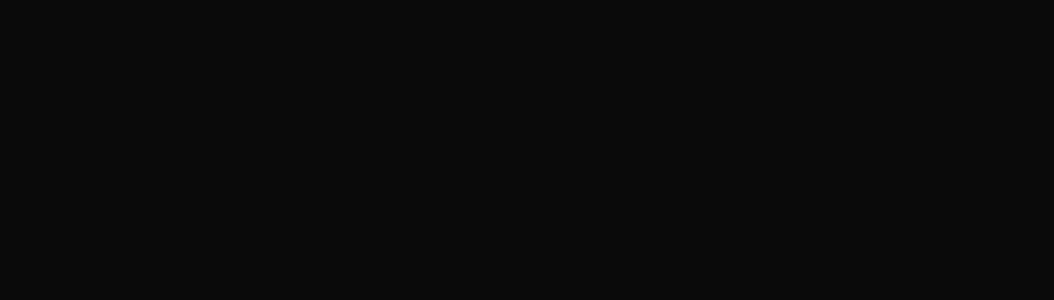
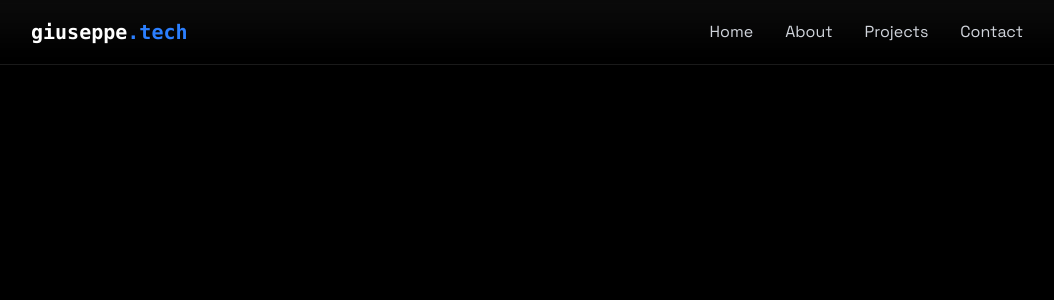
Before and after one commit to giuseppefilippin/Portfolio, a React (Vite) app: page / in a window 1280 px wide. Shown: the top 300 px of the page, without its empty margins (145-1199 px from the left). Built offline with nearby package versions, Linux system fonts and the light colour scheme.

Commit message:
creating navbar/mobileNavbar

```diff
--- a/src/App.jsx
+++ b/src/App.jsx
@@ -1,16 +1,27 @@
-import './App.css'
-import { LoadingScreen } from './components/LoadingScreen'
-import "./index.css"
-import { useState } from "react"
+import "./App.css";
+import { LoadingScreen } from "./components/LoadingScreen";
+import "./index.css";
+import { Navbar } from "./components/Navbar";
+import { MobileMenu } from "./components/MobileMenu";
+import { useState } from "react";
 
 function App() {
-  const [isLoaded, setIsLoaded] = useState(false)
+  const [isLoaded, setIsLoaded] = useState(false);
+  const [menuOpen, setMenuOpen] = useState(false);
 
   return (
     <>
-      {!isLoaded && <LoadingScreen onComplete={() => setIsLoaded(true)}/>}
+      {!isLoaded && <LoadingScreen onComplete={() => setIsLoaded(true)} />}
+      <div
+        className={`min-h-screen transition-opacity duration-700 ${
+          isLoaded ? "opacity-100" : "opacity-0"
+        } bg-black text-gray-100`}
+      >
+        <Navbar menuOpen={menuOpen} setMenuOpen={setMenuOpen} />
+        <MobileMenu menuOpen={menuOpen} setMenuOpen={setMenuOpen} />
+      </div>
     </>
-  )
+  );
 }
 
-export default App
+export default App;
--- /dev/null
+++ b/src/components/MobileMenu.jsx
@@ -0,0 +1,72 @@
+import { useEffect } from "react";
+
+export const MobileMenu = ({ menuOpen, setMenuOpen }) => {
+  return (
+    <div
+      className={`fixed top-0 left-0 w-full bg-[rgba(10,10,10,0.8)] z-40 flex flex-col items-center justify-center
+                     transition-all duration-300 ease-in-out
+
+                     ${
+                       menuOpen
+                         ? "h-screen opacity-100 pointer-events-auto"
+                         : "h-0 opacity-0 pointer-events-none"
+                     }
+                   `}
+    >
+      <button
+        onClick={() => setMenuOpen(false)}
+        className="absolute top-6 right-6 text-white text-3xl focus:outline-none cursor-pointer"
+        aria-label="Close Menu"
+      >
+        &times;
+      </button>
+
+      <a
+        href="#home"
+        onClick={() => setMenuOpen(false)}
+        className={`text-2xl font-semibold text-white my-4 transform transition-transform duration-300
+                    ${
+                      menuOpen
+                        ? "opacity-100 translate-y-0"
+                        : "opacity-0 translate-y-5"
+                    }
+            `}
+      >
+        Home
+      </a>
+      <a
+        href="#about"
+        onClick={() => setMenuOpen(false)}
+        className={`text-2xl font-semibold text-white my-4 transform transition-transform duration-300
+            ${
+              menuOpen ? "opacity-100 translate-y-0" : "opacity-0 translate-y-5"
+            }
+    `}
+      >
+        About
+      </a>
+      <a
+        href="#projects"
+        onClick={() => setMenuOpen(false)}
+        className={`text-2xl font-semibold text-white my-4 transform transition-transform duration-300
+            ${
+              menuOpen ? "opacity-100 translate-y-0" : "opacity-0 translate-y-5"
+            }
+    `}
+      >
+        Projects
+      </a>
+      <a
+        href="#contact"
+        onClick={() => setMenuOpen(false)}
+        className={`text-2xl font-semibold text-white my-4 transform transition-transform duration-300
+            ${
+              menuOpen ? "opacity-100 translate-y-0" : "opacity-0 translate-y-5"
+            }
+    `}
+      >
+        Contact
+      </a>
+    </div>
+  );
+};
--- /dev/null
+++ b/src/components/Navbar.jsx
@@ -0,0 +1,56 @@
+import { useEffect } from "react";
+
+export const Navbar = ({ menuOpen, setMenuOpen }) => {
+  useEffect(() => {
+    document.body.style.overflow = menuOpen ? "hidden" : "";
+  }, [menuOpen]);
+  return (
+    <nav className="fixed top-0 w-full z-40 bg-[rgba(10, 10, 10, 0.8) backdrop-blur-lg border-b border-white/10 shadow-lg]">
+      <div className="max-w-5xl mx-auto px-4">
+        <div className="flex justify-between items-center h-16">
+          <a href="#home" className="font-mono text-xl font-bold text-white">
+            giuseppe<span className="text-blue-500">.tech</span>
+          </a>
+
+          <div
+            className="w-7 h-5 relative cursor-pointer z-40 md:hidden"
+            onClick={() => setMenuOpen(prev => !prev)}
+          >
+            &#9776;
+          </div>
+
+          <div className="hidden md:flex items-center space-x-8">
+            <a
+              href="#home"
+              className="text-gray-300 hover:text-white transition-colors"
+            >
+              {" "}
+              Home{" "}
+            </a>
+            <a
+              href="#about"
+              className="text-gray-300 hover:text-white transition-colors"
+            >
+              {" "}
+              About{" "}
+            </a>
+            <a
+              href="#projects"
+              className="text-gray-300 hover:text-white transition-colors"
+            >
+              {" "}
+              Projects{" "}
+            </a>
+            <a
+              href="#contact"
+              className="text-gray-300 hover:text-white transition-colors"
+            >
+              {" "}
+              Contact{" "}
+            </a>
+          </div>
+        </div>
+      </div>
+    </nav>
+  );
+};
```
